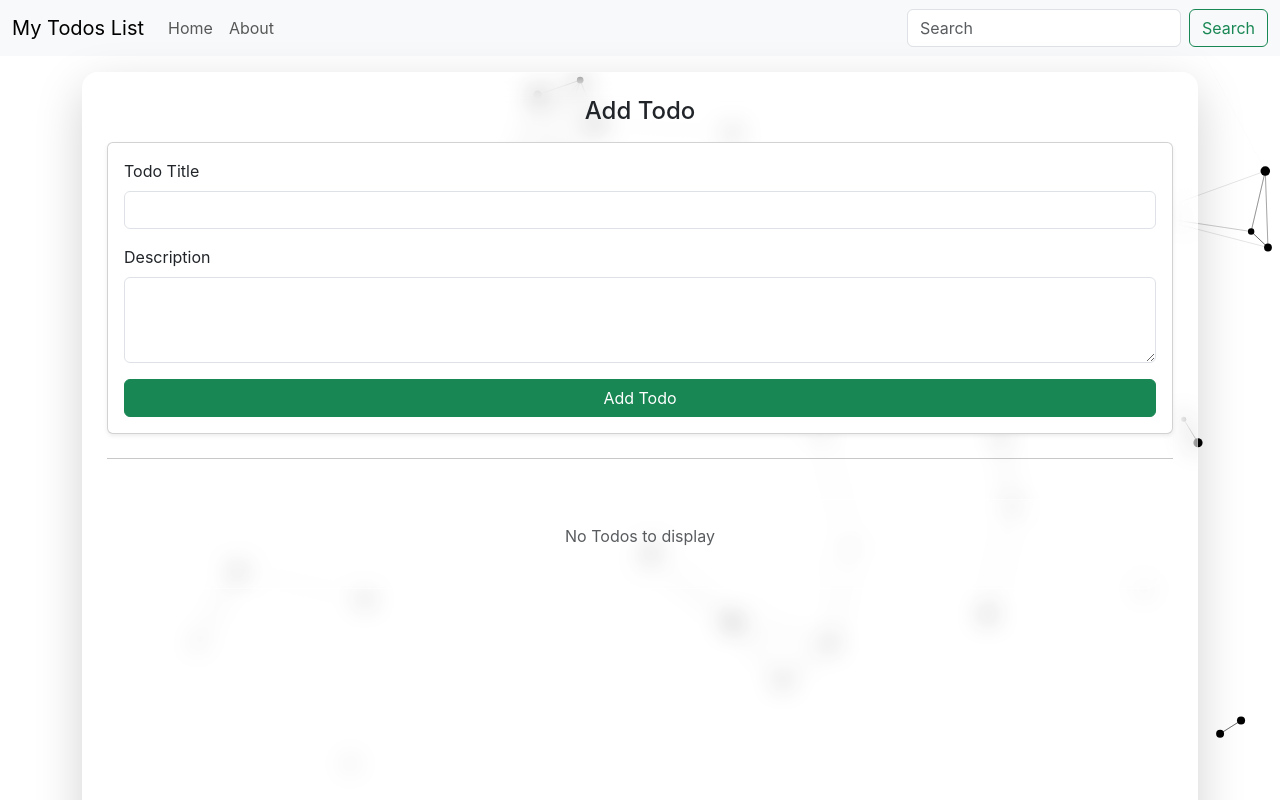
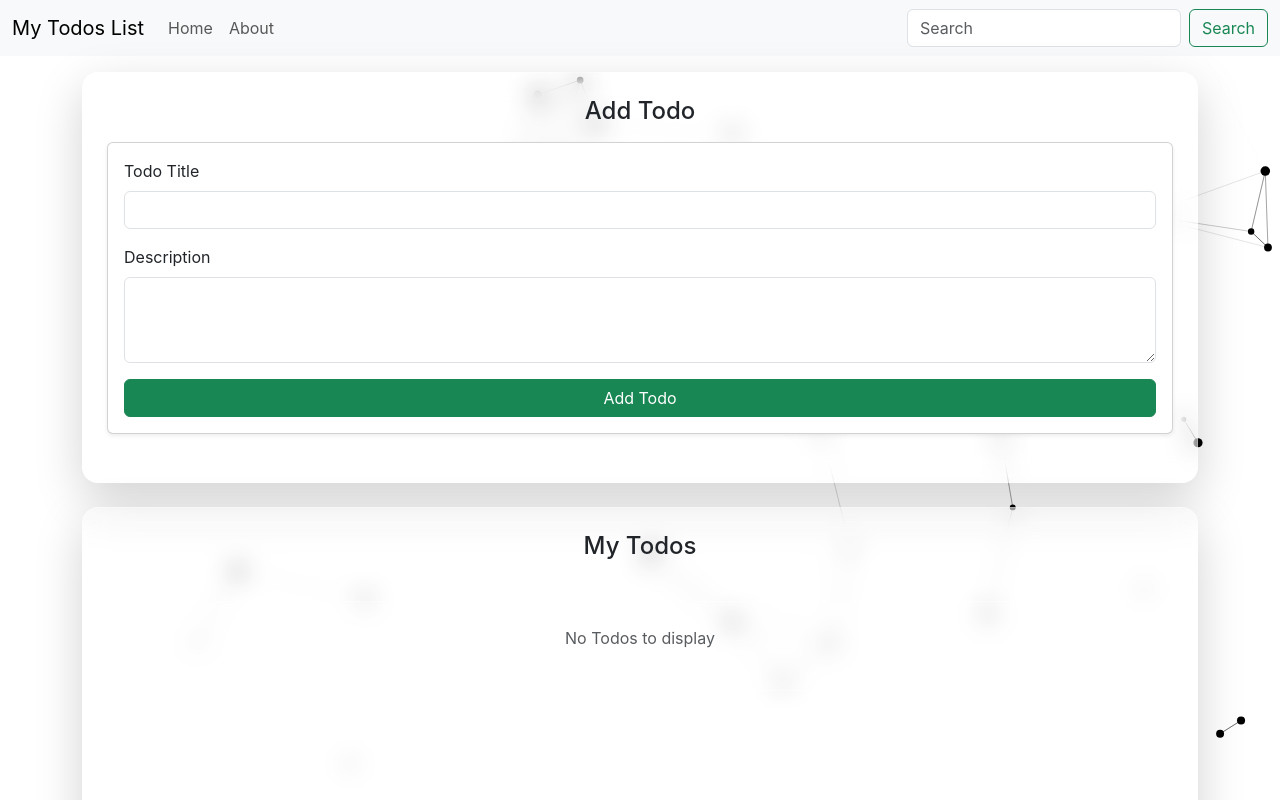
Before and after one commit to Kaamil1206/Todo-app, a React (Create React App) app: page / in a window 1280 px wide. Shown: the top 800 px of the page. Built offline with nearby package versions, Linux system fonts and the light colour scheme.

Commit message:
Update App.js

```diff
--- a/src/App.js
+++ b/src/App.js
@@ -5,6 +5,7 @@ import { Footer } from './MyComponents/Footer';
 import Header from './MyComponents/Header';
 import { Todos } from './MyComponents/Todos';
 import { About } from './MyComponents/About';
+import { motion } from "framer-motion";
 import ParticlesBackground from './MyComponents/ParticlesBackground';
 import {
   BrowserRouter as Router,
@@ -53,16 +54,20 @@ function App() {
           <Switch>
             <Route exact path="/">
               <div className="container my-3">
-                {/* Glassmorphism card */}
+                {/* AddTodo card */}
+                <div className="glass-card p-4 shadow-lg mb-4">
+                  <h4 className="text-center mb-3">Add Todo</h4>
+                  <Addtodo addTodo={addTodo} />
+                </div>
+
+                {/* Todos card */}
                 <div className="glass-card p-4 shadow-lg">
-                  {/* Only components (no duplicate titles) */}
-                  <h4 className="card-title text-center mb-3">Add Todo</h4>
-                  <Addtodo addTodo={addTodo} />
-                  <hr />
+                  <h4 className="text-center mb-3">My Todos</h4>
                   <Todos todos={todos} onDelete={onDelete} />
                 </div>
               </div>
             </Route>
+
             <Route exact path="/about">
               <About />
             </Route>
```
